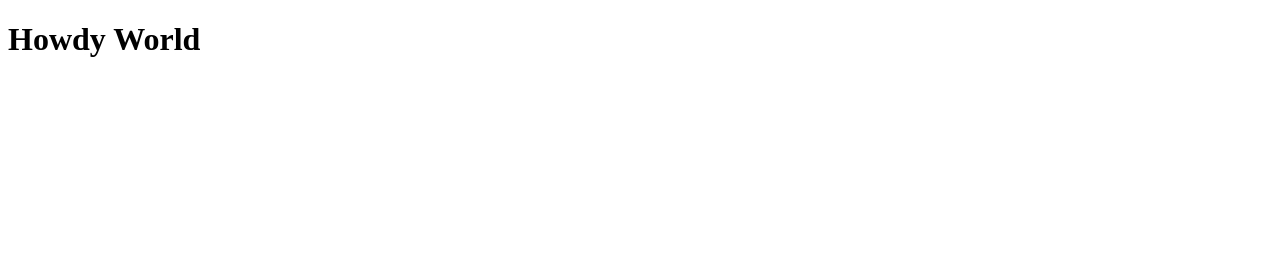
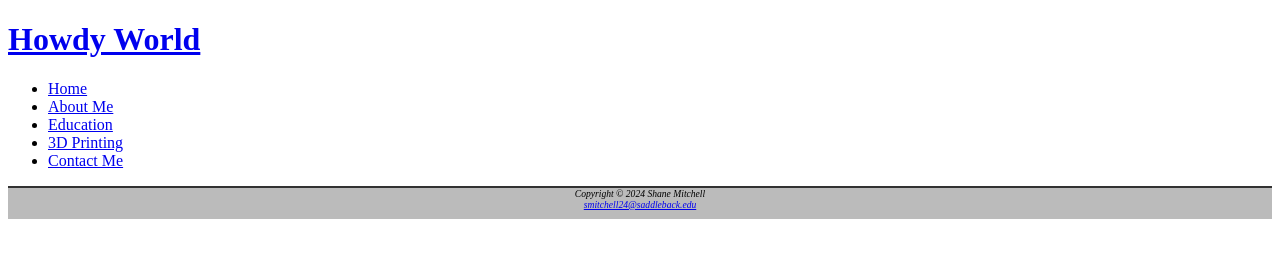
Before and after one commit to ShaneMit/portfolio2024, a plain HTML site: page aboutme.html in a window 1280 px wide. Drawn offline with Linux system fonts and the light colour scheme.

Commit message:
Added header/footer and linked stylesheet to all pages

```diff
--- a/aboutme.html
+++ b/aboutme.html
@@ -5,10 +5,31 @@
   <meta charset="UTF-8">
   <meta name="viewport" content="width=device-width, initial-scale=1.0">
   <title>SM About Me</title>
+  <link rel="stylesheet" href="portfolio.css">
 </head>
 
 <body>
-  <h1>Howdy World</h1>
+  <div id="wrapper">
+    <header>
+      <h1><a href="index.html">Howdy World</a></h1>
+    </header>
+
+    <nav>
+      <ul>
+        <li><a href="index.html">Home</a></li>
+        <li><a href="aboutme.html">About Me</a></li>
+        <li><a href="education.html">Education</a></li>
+        <li><a href="printing.html">3D Printing</a></li>
+        <li><a href="contact.html">Contact Me</a></li>
+      </ul>
+    </nav>
+
+    <footer>
+      Copyright &copy; 2024 Shane Mitchell<br>
+      <a href="mailto:smitchell24@saddleback.edu">
+        smitchell24@saddleback.edu</a>
+    </footer>
+  </div>
 </body>
 
 </html>
--- a/portfolio.css
+++ b/portfolio.css
@@ -0,0 +1,7 @@
+footer { background-color: rgb(187, 187, 187);
+         font-size: .60em;
+		 font-style: italic;
+		 text-align: center;
+		 padding-bottom: 1em;
+		 border-top: 2px solid rgb(50, 50, 50);
+}
```
Also changed, not shown: contact.html (+22 -1 lines), education.html (+22 -1 lines), index.html (+20 -1 lines), printing.html (+22 -1 lines).
